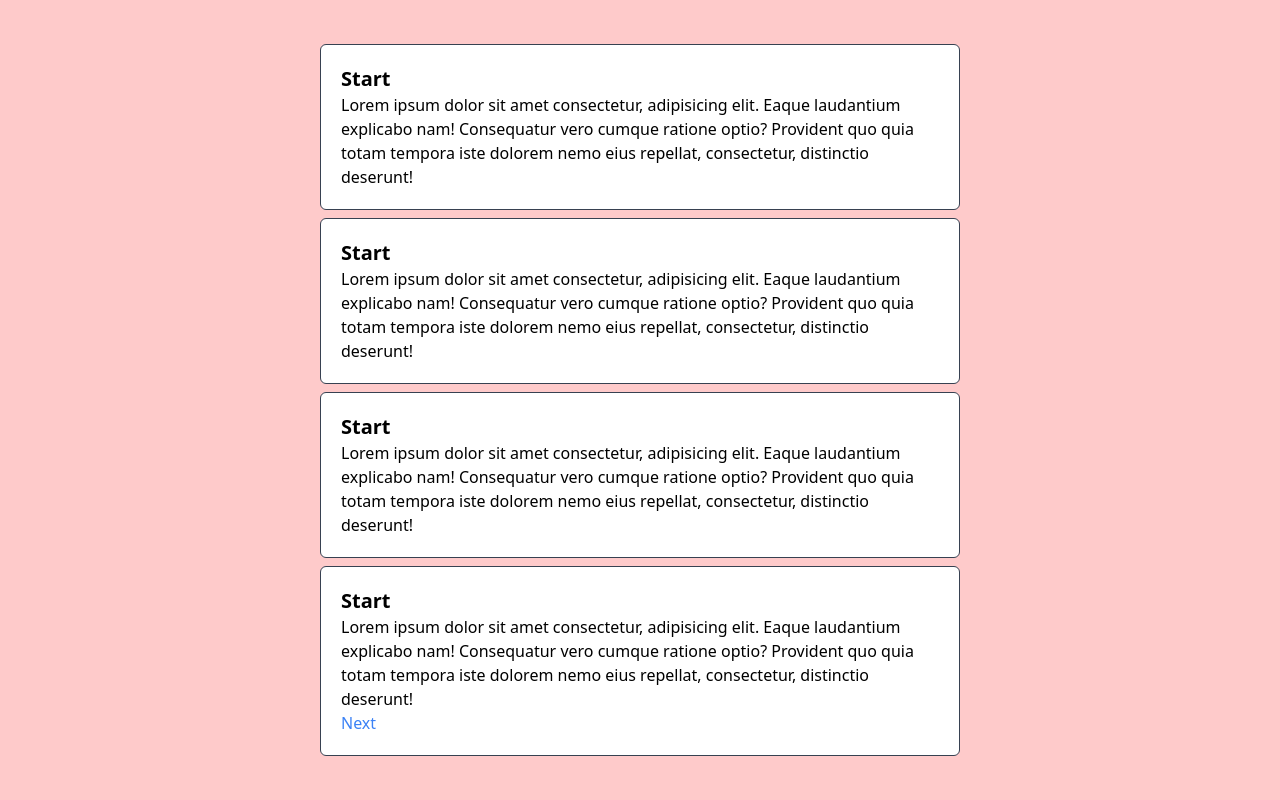
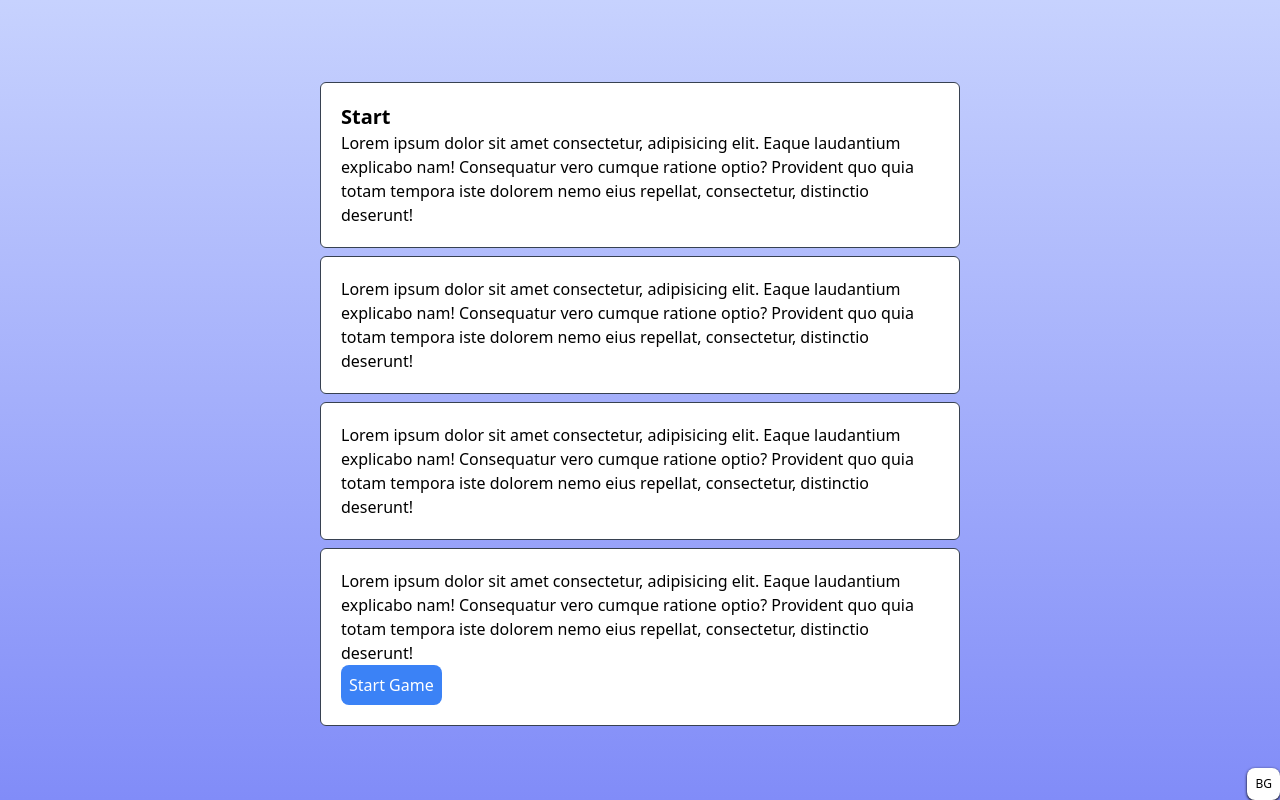
Before and after one commit to josbra-attensi/scrolling-demo, a SvelteKit app: page / in a window 1280 px wide. Built offline with nearby package versions, Linux system fonts and the light colour scheme.

Commit message:
feat: toast and better flow

```diff
--- a/src/routes/+page.svelte
+++ b/src/routes/+page.svelte
@@ -1,15 +1,30 @@
 <script lang="ts">
 	import type { Snippet } from 'svelte';
-
-	type StepSnippet = (i: number) => ReturnType<Snippet>;
+	import { fly } from 'svelte/transition';
 
 	let scrollingContainer = $state<HTMLDivElement | undefined>();
+	let showStepBackgrounds = $state(false);
+	let showToast = $state(false);
+	let gameStarted = $state(false);
 
-	let visibleSteps = $state<StepSnippet[]>([start]);
-	let steps: StepSnippet[] = [start, information, paragraph, trueFalse, multipleChoice, summary];
+	let visibleSteps = $state<Snippet[]>([start]);
+	let steps: Snippet[] = [start, information, paragraph, trueFalse, multipleChoice, summary];
+
+	function startGame() {
+		gameStarted = true;
+		showNextStep(visibleSteps.length);
+		triggerToast();
+	}
 
 	function showNextStep(i: number) {
 		visibleSteps = [...visibleSteps, steps[i + 1]];
+	}
+
+	function triggerToast() {
+		showToast = true;
+		setTimeout(() => {
+			showToast = false;
+		}, 3000);
 	}
 
 	function onscroll() {
@@ -18,10 +33,28 @@
 				scrollingContainer.scrollTop + scrollingContainer.clientHeight >=
 				scrollingContainer.scrollHeight;
 
-			if (atBottom) alert('Bottom of current step!');
+			if (atBottom && gameStarted) {
+				triggerToast();
+				setTimeout(() => showNextStep(visibleSteps.length), 500);
+			}
 		}
 	}
 </script>
+
+<button
+	class="absolute bottom-0 right-0 rounded-lg bg-white p-2 text-xs shadow shadow-black"
+	onclick={() => (showStepBackgrounds = !showStepBackgrounds)}>BG</button
+>
+
+{#if showToast}
+	<div
+		id="toast"
+		class="fixed bottom-4 left-1/2 -translate-x-1/2 rounded-lg bg-white px-4 py-2 shadow"
+		transition:fly={{ y: 200, duration: 500 }}
+	>
+		Next step unlocked
+	</div>
+{/if}
 
 <div
 	id="container"
@@ -30,17 +63,17 @@
 	{onscroll}
 >
 	{#each visibleSteps as stepSnippet, i (i)}
-		{@render stepSnippet(i)}
+		{@render stepSnippet?.()}
 	{/each}
 </div>
 
-{#snippet start(i: number)}
-	{@const visibleStepIndex = visibleSteps.length - 1}
+{#snippet start()}
 	<div
-		class="flex min-h-screen w-screen snap-mandatory snap-start snap-always flex-col items-center justify-center gap-2 bg-red-200"
+		class="flex min-h-dvh w-screen snap-mandatory snap-start snap-always flex-col items-center justify-center gap-2 py-2"
+		class:bg-red-200={showStepBackgrounds}
 		id="start"
 	>
-		<div class="w-5/6 rounded-md border border-gray-700 bg-white p-5 md:w-1/2">
+		<div class="mt-2 w-5/6 rounded-md border border-gray-700 bg-white p-5 md:w-1/2">
 			<h2 class="text-xl font-black">Start</h2>
 
 			<p>
@@ -50,8 +83,6 @@
 			</p>
 		</div>
 		<div class="w-5/6 rounded-md border border-gray-700 bg-white p-5 md:w-1/2">
-			<h2 class="text-xl font-black">Start</h2>
-
 			<p>
 				Lorem ipsum dolor sit amet consectetur, adipisicing elit. Eaque laudantium explicabo nam!
 				Consequatur vero cumque ratione optio? Provident quo quia totam tempora iste dolorem nemo
@@ -59,8 +90,6 @@
 			</p>
 		</div>
 		<div class="w-5/6 rounded-md border border-gray-700 bg-white p-5 md:w-1/2">
-			<h2 class="text-xl font-black">Start</h2>
-
 			<p>
 				Lorem ipsum dolor sit amet consectetur, adipisicing elit. Eaque laudantium explicabo nam!
 				Consequatur vero cumque ratione optio? Provident quo quia totam tempora iste dolorem nemo
@@ -68,27 +97,21 @@
 			</p>
 		</div>
 		<div class="w-5/6 rounded-md border border-gray-700 bg-white p-5 md:w-1/2">
-			<h2 class="text-xl font-black">Start</h2>
-
 			<p>
 				Lorem ipsum dolor sit amet consectetur, adipisicing elit. Eaque laudantium explicabo nam!
 				Consequatur vero cumque ratione optio? Provident quo quia totam tempora iste dolorem nemo
 				eius repellat, consectetur, distinctio deserunt!
 			</p>
 
-			{#if visibleStepIndex === i}
-				<button class="cursor-pointer text-blue-500 hover:font-bold" onclick={() => showNextStep(i)}
-					>Next</button
-				>
-			{/if}
+			<button class="rounded-lg bg-blue-500 p-2 text-white" onclick={startGame}>Start Game</button>
 		</div>
 	</div>
 {/snippet}
 
-{#snippet information(i: number)}
-	{@const visibleStepIndex = visibleSteps.length - 1}
+{#snippet information()}
 	<div
-		class="flex min-h-screen w-screen snap-mandatory snap-start snap-always flex-col items-center justify-center bg-blue-200"
+		class="mt-2 flex min-h-dvh w-screen snap-mandatory snap-start snap-always flex-col items-center justify-center"
+		class:bg-blue-200={showStepBackgrounds}
 	>
 		<div class="w-5/6 rounded-md border border-gray-700 bg-white p-5 md:w-1/2">
 			<h2 class="text-xl font-black">Information</h2>
@@ -98,21 +121,14 @@
 				Consequatur vero cumque ratione optio? Provident quo quia totam tempora iste dolorem nemo
 				eius repellat, consectetur, distinctio deserunt!
 			</p>
-
-			{#if visibleStepIndex === i}
-				<button class="cursor-pointer text-blue-500 hover:font-bold" onclick={() => showNextStep(i)}
-					>Next</button
-				>
-			{/if}
 		</div>
 	</div>
 {/snippet}
 
-{#snippet paragraph(i: number)}
-	{@const visibleStepIndex = visibleSteps.length - 1}
+{#snippet paragraph()}
 	<div
-		class="flex min-h-screen w-screen snap-mandatory snap-start snap-always flex-col items-center justify-center bg-green-200"
-		id="paragraph"
+		class="mt-2 flex min-h-dvh w-screen snap-mandatory snap-start snap-always flex-col items-center justify-center"
+		class:bg-green-200={showStepBackgrounds}
 	>
 		<div class="w-5/6 rounded-md border border-gray-700 bg-white p-5 md:w-1/2">
 			<h2 class="text-xl font-black">Paragraph</h2>
@@ -121,21 +137,14 @@
 				Consequatur vero cumque ratione optio? Provident quo quia totam tempora iste dolorem nemo
 				eius repellat, consectetur, distinctio deserunt!
 			</p>
-
-			{#if visibleStepIndex === i}
-				<button class="cursor-pointer text-blue-500 hover:font-bold" onclick={() => showNextStep(i)}
-					>Next</button
-				>
-			{/if}
 		</div>
 	</div>
 {/snippet}
 
-{#snippet trueFalse(i: number)}
-	{@const visibleStepIndex = visibleSteps.length - 1}
+{#snippet trueFalse()}
 	<div
-		class="flex min-h-screen w-screen snap-mandatory snap-start snap-always flex-col items-center justify-center bg-yellow-200"
-		id="trueFalse"
+		class="mt-2 flex min-h-dvh w-screen snap-mandatory snap-start snap-always flex-col items-center justify-center"
+		class:bg-yellow-200={showStepBackgrounds}
 	>
 		<div class="w-5/6 rounded-md border border-gray-700 bg-white p-5 md:w-1/2">
 			<h2 class="text-xl font-black">True False</h2>
@@ -144,21 +153,14 @@
 				Consequatur vero cumque ratione optio? Provident quo quia totam tempora iste dolorem nemo
 				eius repellat, consectetur, distinctio deserunt!
 			</p>
-
-			{#if visibleStepIndex === i}
-				<button class="cursor-pointer text-blue-500 hover:font-bold" onclick={() => showNextStep(i)}
-					>Next</button
-				>
-			{/if}
 		</div>
 	</div>
 {/snippet}
 
-{#snippet multipleChoice(i: number)}
-	{@const visibleStepIndex = visibleSteps.length - 1}
+{#snippet multipleChoice()}
 	<div
-		class="flex min-h-screen w-screen snap-mandatory snap-start snap-always flex-col items-center justify-center bg-purple-200"
-		id="multipleChoice"
+		class="mt-2 flex min-h-dvh w-screen snap-mandatory snap-start snap-always flex-col items-center justify-center gap-4"
+		class:bg-purple-200={showStepBackgrounds}
 	>
 		<div class="w-5/6 rounded-md border border-gray-700 bg-white p-5 md:w-1/2">
 			<h2 class="text-xl font-black">Multiple Choice</h2>
@@ -167,34 +169,27 @@
 				Consequatur vero cumque ratione optio? Provident quo quia totam tempora iste dolorem nemo
 				eius repellat, consectetur, distinctio deserunt!
 			</p>
-
-			{#if visibleStepIndex === i}
-				<button class="cursor-pointer text-blue-500 hover:font-bold" onclick={() => showNextStep(i)}
-					>Next</button
-				>
-			{/if}
-			>
 		</div>
 
-		<div class="flex flex-col gap-4">
-			<div class="mx-auto bg-white p-4">Option 1</div>
-			<div class="mx-auto bg-white p-4">Option 2</div>
-			<div class="mx-auto bg-white p-4">Option 3</div>
-			<div class="mx-auto bg-white p-4">Option 4</div>
-			<div class="mx-auto bg-white p-4">Option 5</div>
-			<div class="mx-auto bg-white p-4">Option 5</div>
-			<div class="mx-auto bg-white p-4">Option 5</div>
-			<div class="mx-auto bg-white p-4">Option 5</div>
-			<div class="mx-auto bg-white p-4">Option 5</div>
-			<div class="mx-auto bg-white p-4">Option 5</div>
+		<div class="flex w-5/6 flex-col gap-4">
+			<div class="rounded-sm bg-white p-4">Option 1</div>
+			<div class="rounded-sm bg-white p-4">Option 2</div>
+			<div class="rounded-sm bg-white p-4">Option 3</div>
+			<div class="rounded-sm bg-white p-4">Option 4</div>
+			<div class="rounded-sm bg-white p-4">Option 5</div>
+			<div class="rounded-sm bg-white p-4">Option 6</div>
+			<div class="rounded-sm bg-white p-4">Option 7</div>
+			<div class="rounded-sm bg-white p-4">Option 8</div>
+			<div class="rounded-sm bg-white p-4">Option 9</div>
+			<div class="rounded-sm bg-white p-4">Option 10</div>
 		</div>
 	</div>
 {/snippet}
 
 {#snippet summary()}
 	<div
-		class="flex min-h-screen w-screen snap-mandatory snap-start snap-always flex-col items-center justify-center bg-gray-200"
-		id="summary"
+		class="mt-2 flex min-h-dvh w-screen snap-mandatory snap-start snap-always flex-col items-center justify-center"
+		class:bg-gray-200={showStepBackgrounds}
 	>
 		<div class="w-5/6 rounded-md border border-gray-700 bg-white p-5 md:w-1/2">
 			<h2 class="text-xl font-black">Summary</h2>
```
